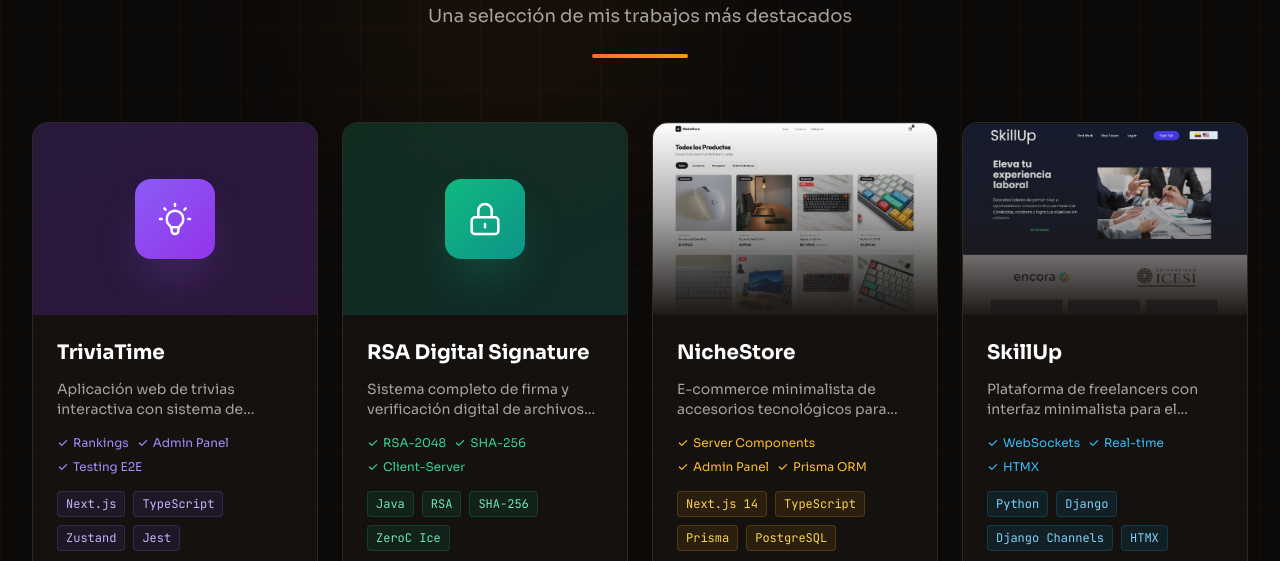
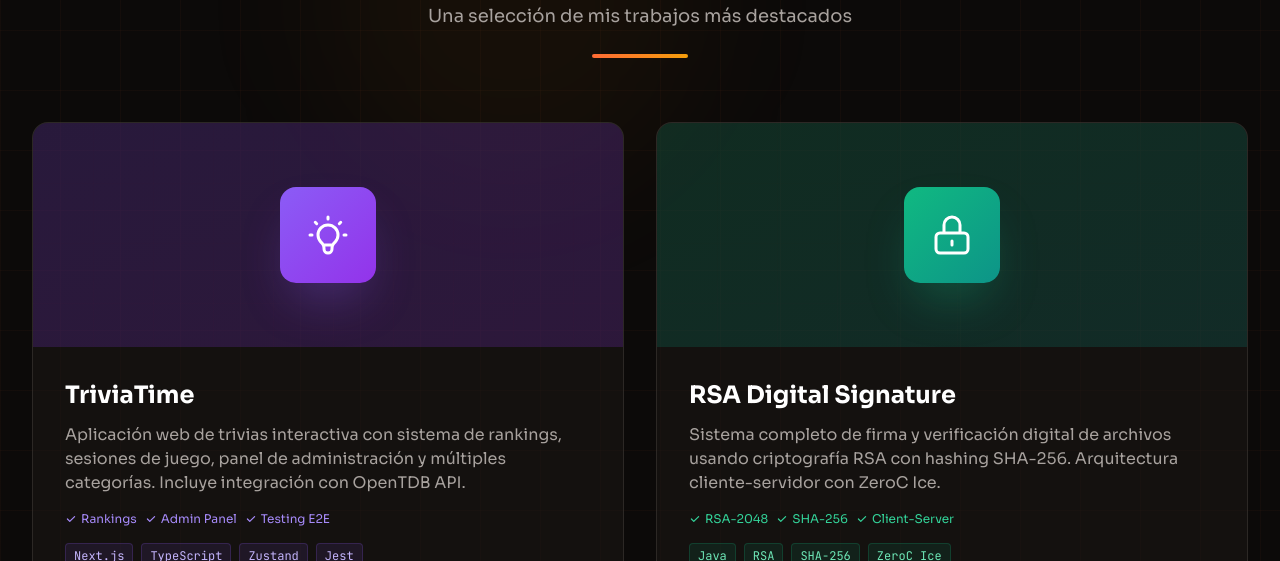
Before and after one commit to JuanAmor8/Portafolio-Juan-Amorocho, an Astro site: page / in a window 1280 px wide. Shown: the part 990-1551 px from the top of the page. Built offline with nearby package versions, Linux system fonts and the light colour scheme; Astro itself is replaced by a stand-in of ours.

Commit message:
Increase project card sizes - 2 columns grid, larger images and text

```diff
--- a/src/components/Projects.tsx
+++ b/src/components/Projects.tsx
@@ -113,15 +113,15 @@
         </div>
 
         {/* Featured Projects */}
-        <div className="grid md:grid-cols-2 lg:grid-cols-4 gap-6 mb-12">
+        <div className="grid md:grid-cols-2 gap-8 mb-12">
           {/* TriviaTime */}
           <article className="group relative overflow-hidden rounded-2xl bg-dark-900/50 border border-dark-700/50 hover:border-violet-500/30 transition-all duration-500">
             {/* Visual Header */}
-            <div className="relative h-48 overflow-hidden bg-gradient-to-br from-violet-600/20 to-purple-600/20">
+            <div className="relative h-56 overflow-hidden bg-gradient-to-br from-violet-600/20 to-purple-600/20">
               <div className="absolute inset-0 grid-background opacity-30" />
               <div className="absolute inset-0 flex items-center justify-center">
-                <div className="w-20 h-20 rounded-2xl bg-gradient-to-br from-violet-500 to-purple-600 flex items-center justify-center shadow-2xl shadow-violet-500/30 group-hover:scale-110 transition-transform duration-500">
-                  <svg className="w-10 h-10 text-white" fill="none" stroke="currentColor" viewBox="0 0 24 24">
+                <div className="w-24 h-24 rounded-2xl bg-gradient-to-br from-violet-500 to-purple-600 flex items-center justify-center shadow-2xl shadow-violet-500/30 group-hover:scale-110 transition-transform duration-500">
+                  <svg className="w-12 h-12 text-white" fill="none" stroke="currentColor" viewBox="0 0 24 24">
                     <path strokeLinecap="round" strokeLinejoin="round" strokeWidth={1.5} d="M9.663 17h4.673M12 3v1m6.364 1.636l-.707.707M21 12h-1M4 12H3m3.343-5.657l-.707-.707m2.828 9.9a5 5 0 117.072 0l-.548.547A3.374 3.374 0 0014 18.469V19a2 2 0 11-4 0v-.531c0-.895-.356-1.754-.988-2.386l-.548-.547z" />
                   </svg>
                 </div>
@@ -129,11 +129,11 @@
             </div>
 
             {/* Content */}
-            <div className="p-6">
-              <h3 className="text-xl font-bold text-white mb-3 group-hover:text-violet-400 transition-colors">
+            <div className="p-8">
+              <h3 className="text-2xl font-bold text-white mb-3 group-hover:text-violet-400 transition-colors">
                 TriviaTime
               </h3>
-              <p className="text-dark-400 text-sm mb-4 line-clamp-2">
+              <p className="text-dark-400 text-base mb-4 line-clamp-3">
                 {projects[0].description[language]}
               </p>
 
@@ -179,11 +179,11 @@
           {/* RSA Digital Signature */}
           <article className="group relative overflow-hidden rounded-2xl bg-dark-900/50 border border-dark-700/50 hover:border-emerald-500/30 transition-all duration-500">
             {/* Visual Header */}
-            <div className="relative h-48 overflow-hidden bg-gradient-to-br from-emerald-600/20 to-teal-600/20">
+            <div className="relative h-56 overflow-hidden bg-gradient-to-br from-emerald-600/20 to-teal-600/20">
               <div className="absolute inset-0 grid-background opacity-30" />
               <div className="absolute inset-0 flex items-center justify-center">
-                <div className="w-20 h-20 rounded-2xl bg-gradient-to-br from-emerald-500 to-teal-600 flex items-center justify-center shadow-2xl shadow-emerald-500/30 group-hover:scale-110 transition-transform duration-500">
-                  <svg className="w-10 h-10 text-white" fill="none" stroke="currentColor" viewBox="0 0 24 24">
+                <div className="w-24 h-24 rounded-2xl bg-gradient-to-br from-emerald-500 to-teal-600 flex items-center justify-center shadow-2xl shadow-emerald-500/30 group-hover:scale-110 transition-transform duration-500">
+                  <svg className="w-12 h-12 text-white" fill="none" stroke="currentColor" viewBox="0 0 24 24">
                     <path strokeLinecap="round" strokeLinejoin="round" strokeWidth={1.5} d="M12 15v2m-6 4h12a2 2 0 002-2v-6a2 2 0 00-2-2H6a2 2 0 00-2 2v6a2 2 0 002 2zm10-10V7a4 4 0 00-8 0v4h8z" />
                   </svg>
                 </div>
@@ -191,11 +191,11 @@
             </div>
 
             {/* Content */}
-            <div className="p-6">
-              <h3 className="text-xl font-bold text-white mb-3 group-hover:text-emerald-400 transition-colors">
+            <div className="p-8">
+              <h3 className="text-2xl font-bold text-white mb-3 group-hover:text-emerald-400 transition-colors">
                 RSA Digital Signature
               </h3>
-              <p className="text-dark-400 text-sm mb-4 line-clamp-2">
+              <p className="text-dark-400 text-base mb-4 line-clamp-3">
                 {projects[1].description[language]}
               </p>
 
@@ -241,7 +241,7 @@
           {/* NicheStore */}
           <article className="group relative overflow-hidden rounded-2xl bg-dark-900/50 border border-dark-700/50 hover:border-amber-500/30 transition-all duration-500">
             {/* Visual Header with Image */}
-            <div className="relative h-48 overflow-hidden">
+            <div className="relative h-56 overflow-hidden">
               {/* Background Image */}
               <img
                 src="/projects/nichestore.JPG"
@@ -253,11 +253,11 @@
             </div>
 
             {/* Content */}
-            <div className="p-6">
-              <h3 className="text-xl font-bold text-white mb-3 group-hover:text-amber-400 transition-colors">
+            <div className="p-8">
+              <h3 className="text-2xl font-bold text-white mb-3 group-hover:text-amber-400 transition-colors">
                 NicheStore
               </h3>
-              <p className="text-dark-400 text-sm mb-4 line-clamp-2">
+              <p className="text-dark-400 text-base mb-4 line-clamp-3">
                 {projects[2].description[language]}
               </p>
 
@@ -303,7 +303,7 @@
           {/* SkillUp */}
           <article className="group relative overflow-hidden rounded-2xl bg-dark-900/50 border border-dark-700/50 hover:border-sky-500/30 transition-all duration-500">
             {/* Visual Header with Image */}
-            <div className="relative h-48 overflow-hidden">
+            <div className="relative h-56 overflow-hidden">
               {/* Background Image */}
               <img
                 src="/projects/skillup.JPG"
@@ -315,11 +315,11 @@
             </div>
 
             {/* Content */}
-            <div className="p-6">
-              <h3 className="text-xl font-bold text-white mb-3 group-hover:text-sky-400 transition-colors">
+            <div className="p-8">
+              <h3 className="text-2xl font-bold text-white mb-3 group-hover:text-sky-400 transition-colors">
                 SkillUp
               </h3>
-              <p className="text-dark-400 text-sm mb-4 line-clamp-2">
+              <p className="text-dark-400 text-base mb-4 line-clamp-3">
                 {projects[3].description[language]}
               </p>
 
```
